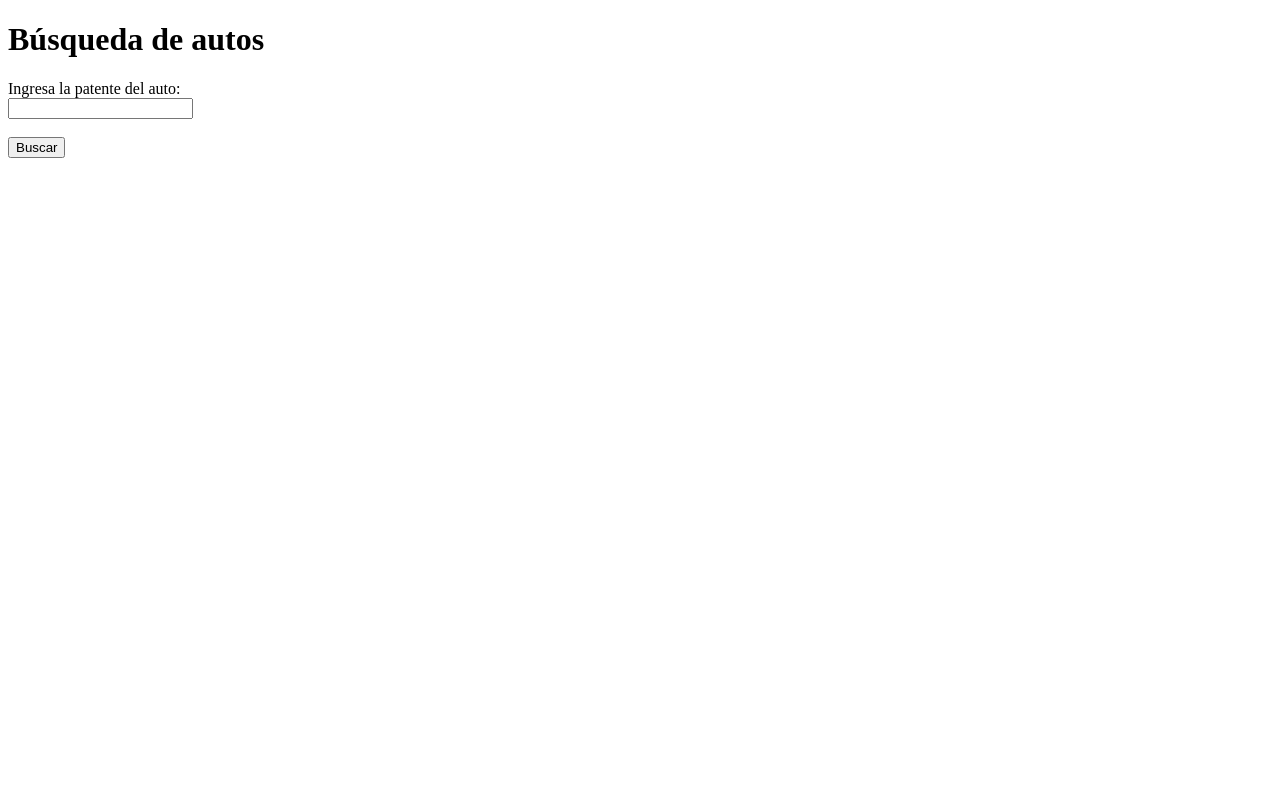
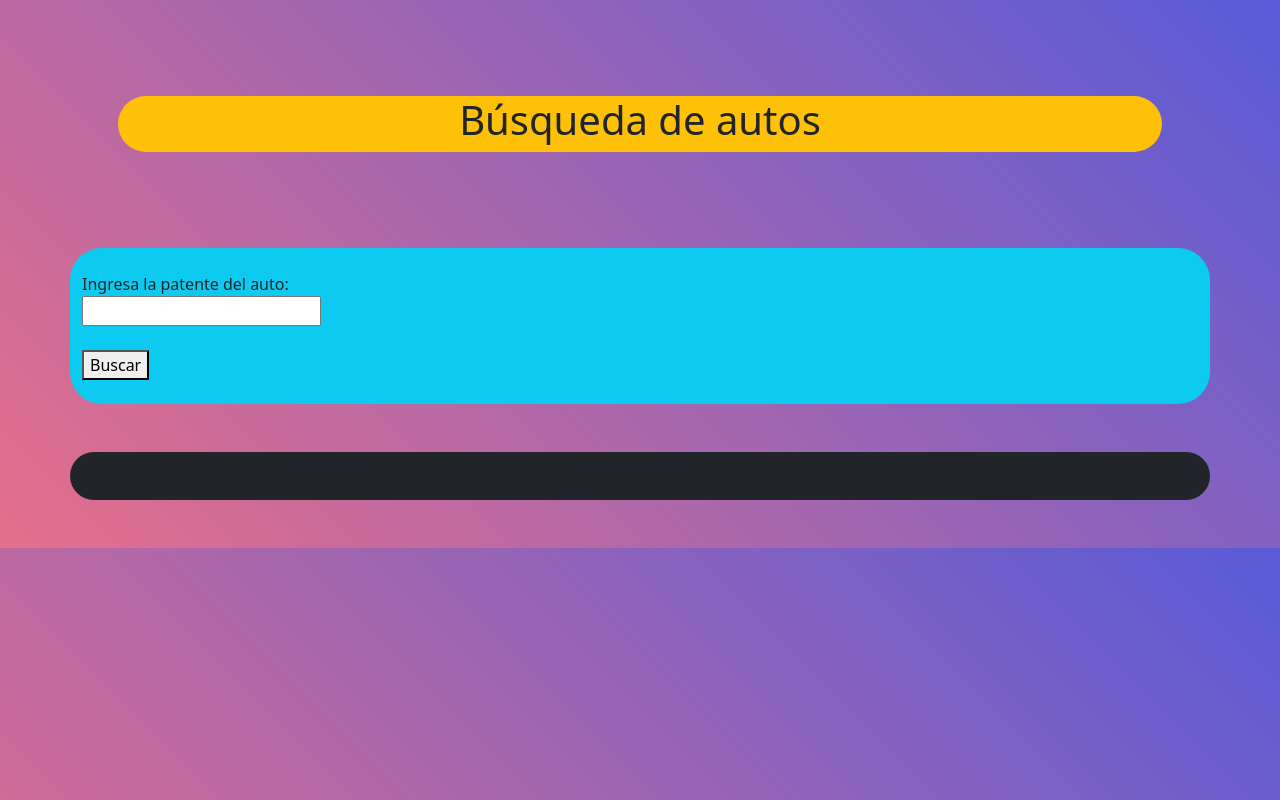
Before and after one commit to ManuelMiri/Pre-entrega-javascript-Manuel-Rodriguez, a plain HTML site: page index.html in a window 1280 px wide. Drawn offline with nearby package versions, Linux system fonts and the light colour scheme.

Commit message:
cambios visuales en html

```diff
--- a/css/style.css
+++ b/css/style.css
@@ -0,0 +1,5 @@
+.rgba-gradient {
+    background: -moz-linear-gradient(45deg, rgba(213, 15, 61, 0.6), rgba(13, 17, 198, 0.69) 100%);
+    background: -webkit-linear-gradient(45deg, rgba(213, 15, 61, 0.6), rgba(13, 17, 198, 0.69) 100%);
+    background: linear-gradient(to 45deg, rgba(213, 15, 61, 0.6), rgba(13, 17, 198, 0.69) 100%);
+  }
--- a/index.html
+++ b/index.html
@@ -4,21 +4,27 @@
     <meta charset="UTF-8">
     <meta http-equiv="X-UA-Compatible" content="IE=edge">
     <meta name="viewport" content="width=device-width, initial-scale=1.0">
+    <link rel="stylesheet" href="https://cdn.jsdelivr.net/npm/bootstrap@5.2.2/dist/css/bootstrap.min.css">
     <title>Document</title>
     <link rel="stylesheet" href="./css/style.css">
 </head>
-<body>
+<body class="rgba-gradient h-100">
+  <div class="container rounded-5 text-sm-center p-5 my-5 w-100 h-100" ;>
 
+       <div class=" justify-content-center shadows d-flex  w-100 rounded-5  bg-warning ">
               <h1>Búsqueda de autos</h1>
-
+       </div>
+  </div>
+    <div class="container shadows d-flex align-content-center py-4 w-100 rounded-5 my-5 bg-info " >
               <form id="formulario">
                  <label for="patente">Ingresa la patente del auto:</label><br>
                  <input type="text" id="patente" name="patente"><br><br>
                  <button type="submit">Buscar</button>
               </form>
-
+    </div>
+<div class="container shadows d-flex align-content-lg-center py-4 w-100 rounded-5 my-5 text-bg-dark " >
     <div id="resultado"></div>
-
+</div>
    <script src="./js/main.js"></script>
 </body>
 </html>
```
Lines whose indentation alone changed are shown as unchanged.
